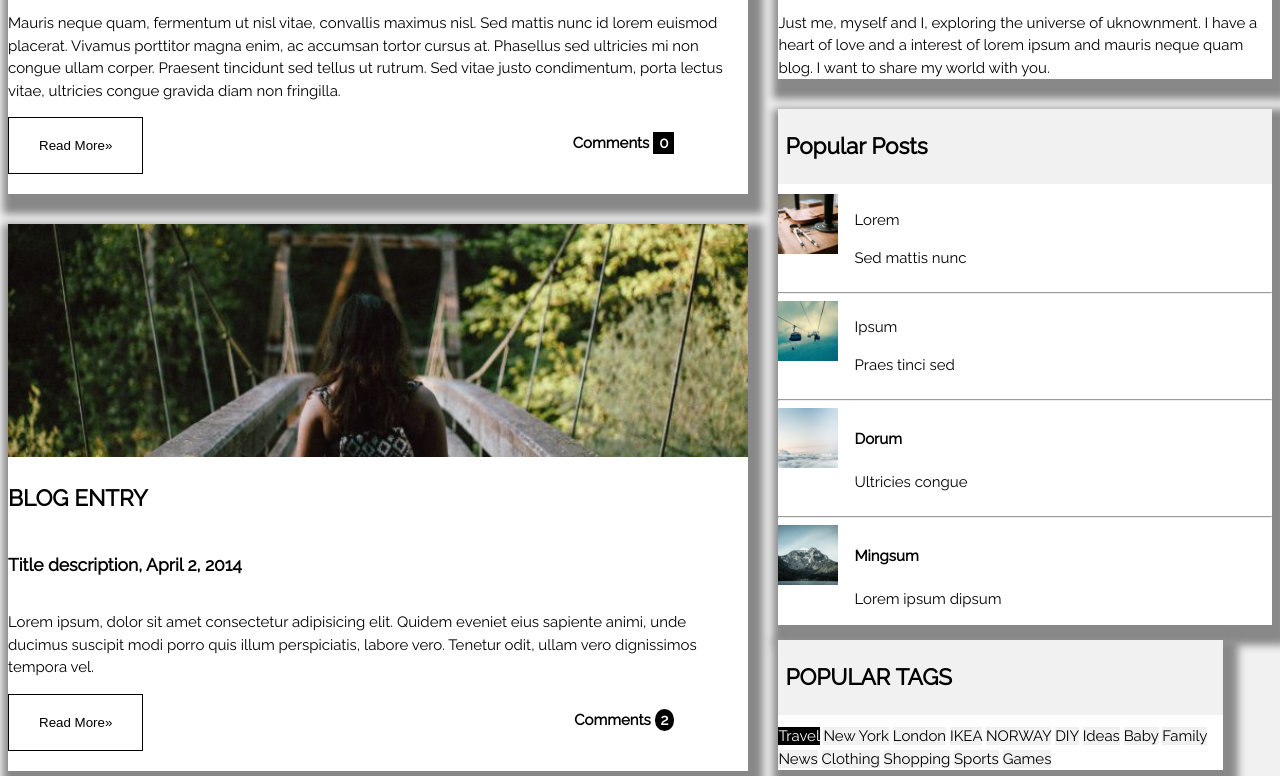
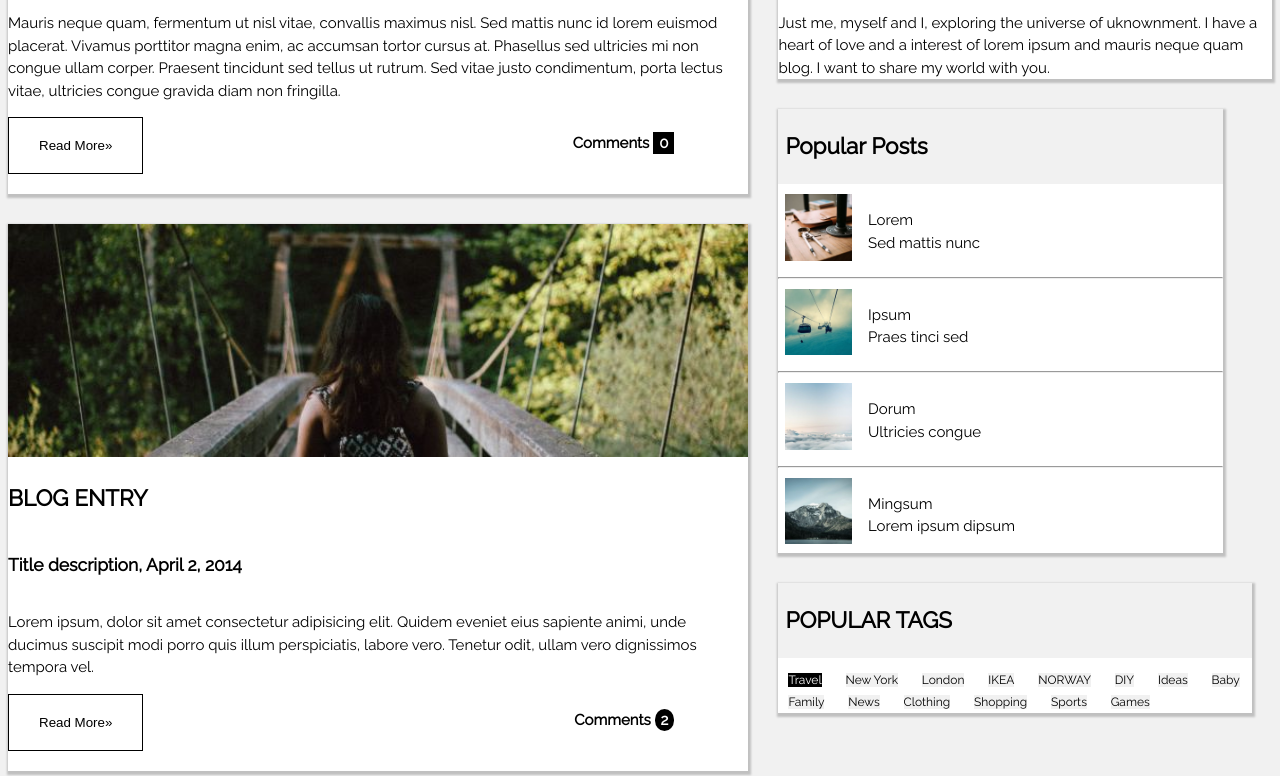
Before and after one commit to Godden13/my-blog-project, a plain HTML site: page index.html in a window 1280 px wide. Shown: the part 625-1401 px from the top of the page. Drawn offline with Linux system fonts and the light colour scheme.

Commit message:
make corrections

```diff
--- a/assets/styles/style.css
+++ b/assets/styles/style.css
@@ -50,7 +50,7 @@ strong {
   width: 100%;
   height: fit-content;
   background-color: #fff;
-  box-shadow: 5px 10px 8px 10px #888;
+  box-shadow: 1px 2px 2px 2px #c0c0c0;
   margin-bottom: 30px;
   display: flex;
   flex-direction: column;
@@ -87,7 +87,7 @@ button:hover {
   width: 100%;
   height: fit-content;
   background-color: #fff;
-  box-shadow: 5px 10px 8px 10px #888;
+  box-shadow: 1px 2px 2px 2px #c0c0c0;
   margin-bottom: 30px;
 }
 
@@ -96,7 +96,7 @@ button:hover {
   height: fit-content;
   background-color: #fff;
   display: grid;
-  box-shadow: 5px 10px 8px 10px #888;
+  box-shadow: 1px 2px 2px 2px #c0c0c0;
   margin-bottom: 30px;
 }
 
@@ -108,12 +108,10 @@ button:hover {
 }
 
 .container4 {
-  max-width: 100%;
-  height: fit-content;
+  max-width: 90%;
   background-color: #fff;
-  box-shadow: 5px 10px 8px 10px #888;
-  justify-content: contain;
-  margin-bottom: 15px;
+  box-shadow: 1px 2px 2px 2px #c0c0c0;
+  margin-bottom: 30px;
 }
 
 .containerhead {
@@ -123,43 +121,48 @@ button:hover {
   background-color: #f1f1f1;
 }
 
-.container4-11 {
-  max-width: 300px;
-  min-height: 30px;
-}
-
 .container4 a {
   text-decoration: none;
   color: #000;
   display: flex;
   flex-direction: row;
   gap: 1rem;
+  height: 100%;
+  margin-top: 10px;
 }
 
 .container4 a:hover {
   color: #888;
 }
 
+.container4-11:hover {
+
+}
 .container4-11 img {
-  height: 20%;
-  width: 20%;
+  height: 15%;
+  width: 15%;
+  margin-left: 7px;
 }
 
 .container5 {
-  width: 90%;
+  width: 96%;
   height: fit-content;
   background-color: #fff;
-  box-shadow: 5px 10px 8px 10px #888;
+  box-shadow: 1px 2px 2px 2px #c0c0c0;
   margin-bottom: 30px;
 }
 
 .tag1 {
   background-color: #000;
   color: #fff;
+  margin: 10px;
+  font-size: 12px;
 }
 
 .tag {
   background-color: #f1f1f1;
+  margin: 10px;
+  font-size: 12px;
 }
 
 .thefoot {
@@ -201,8 +204,6 @@ button:hover {
   .container5 {
     align-items: center;
     justify-content: center;
-    width: 100%;
-    width: 300px;
   }
 
   .container1,
--- a/index.html
+++ b/index.html
@@ -64,12 +64,13 @@
               <div class="containerhead">
                 <h2>Popular Posts</h2>
               </div>
+              <div class="container41-1">
                 <div class="container4-11">
                   <a href="#">
                     <img src="./assets/images/workshop.jpg" alt="workshop">
                     <div class="container4-11">
-                    <p>Lorem</p>
-                    <p>Sed mattis nunc</p>
+                      <p><span>Lorem</span>  <br> Sed mattis nunc</p>
+
                       </div>
                   </a>
                 </div>
@@ -78,8 +79,7 @@
                   <a href="#">
                     <img src="./assets/images/gondol.jpg" alt="Gondola">
                     <div class="container4-1-tag">
-                    <p>Ipsum</p>
-                    <p>Praes tinci sed</p>
+                      <p><span>Ipsum </span><br> Praes tinci sed</p>
                     </div>
                   </a>
                 </div>
@@ -88,8 +88,7 @@
                   <a href="#">
                     <img src="./assets/images/skies.jpg" alt="Skies">
                     <div class="container4-11">
-                    <h4>Dorum</h4>
-                    <p>Ultricies congue</p>
+                      <p><span>Dorum</span><br>Ultricies congue</p>
                     </div>
                     </a>
                 </div>
@@ -98,10 +97,10 @@
                   <a href="#">
                     <img src="./assets/images/rock.jpg" alt="mountain">
                     <div class="container4-11">
-                    <h4>Mingsum</h4>
-                    <p>Lorem ipsum dipsum</p>
+                      <p><span>Mingsum</span><br>Lorem ipsum dipsum</h4>
                     </div>
                 </a>
+                </div>
               </div>
             </div>
           </div>
```
Also changed, not shown: 1 other file. Lines whose indentation alone changed are shown as unchanged.
